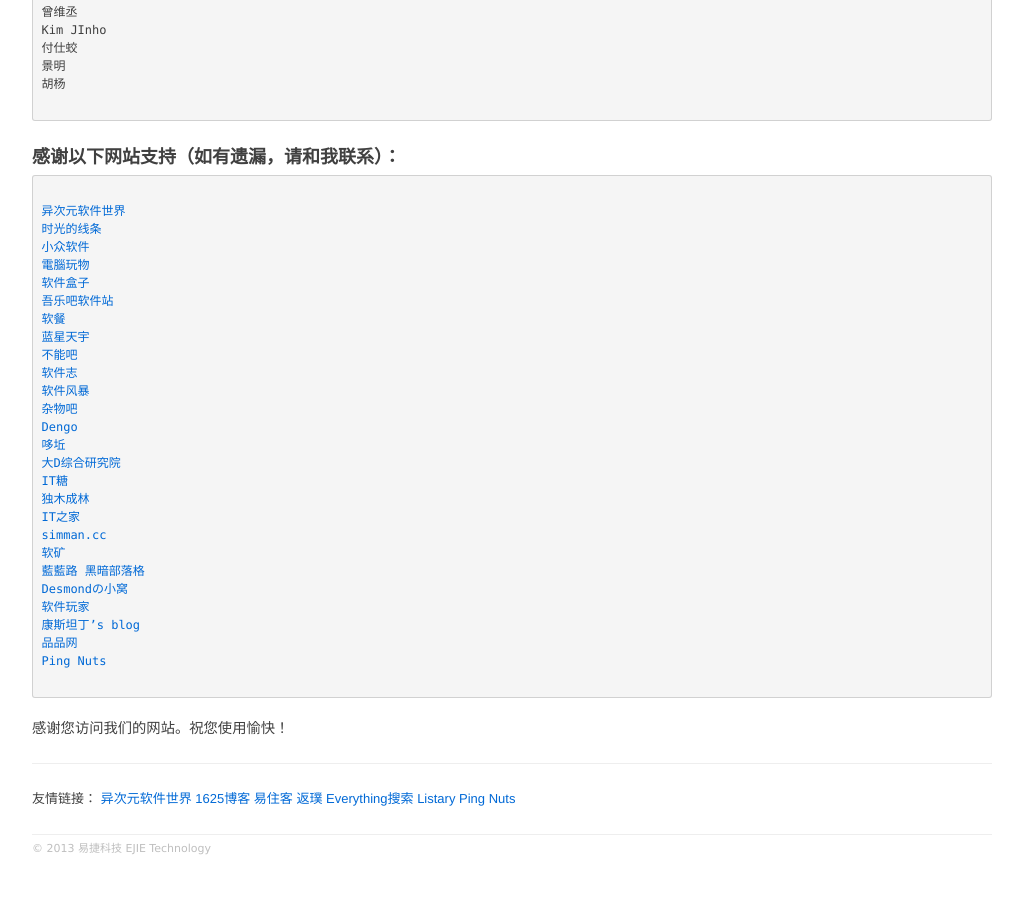
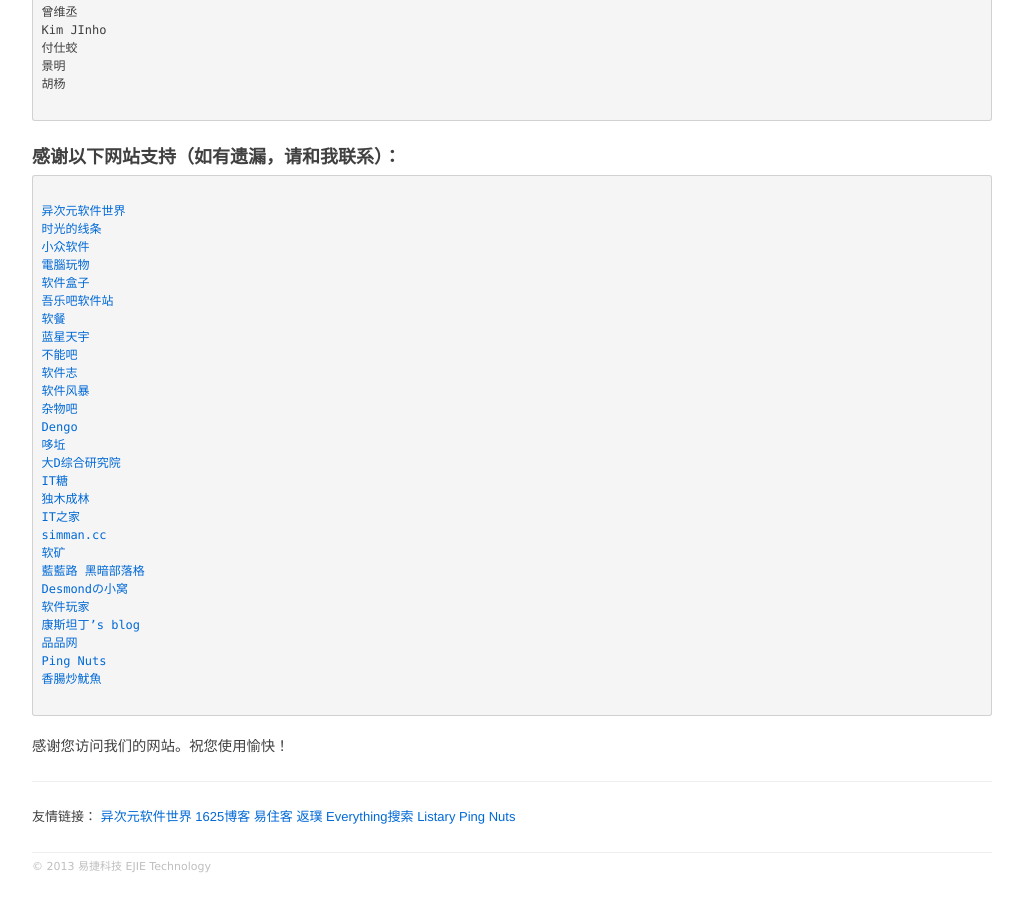
Before and after one commit to achermao/cn, a Jekyll site: the page built from thanks.md, in a window 1280 px wide and 900 px high, scrolled down 4456 px. Shown: the whole window, without its empty margins (118-1141 px from the left). Built offline with Jekyll 4.4.1, drawn with Linux system fonts in a browser that asks for light colours; some web fonts are replaced; Markdown is read by kramdown in place of the engine named in the settings.

Commit message:
reporter

```diff
--- a/_includes/reporter.html
+++ b/_includes/reporter.html
@@ -24,3 +24,4 @@
 <a href="http://www.mdk3.com/windows-explorer-chrome-clover.html">康斯坦丁&#8217;s blog</a>
 <a href="http://www.pinpin58.com/soft/1281.html">品品网</a>
 <a href="http://www.pingnuts.com/clover-3/">Ping Nuts</a>
+<a href="http://sofree.cc/clover/">香腸炒魷魚</a>
```
